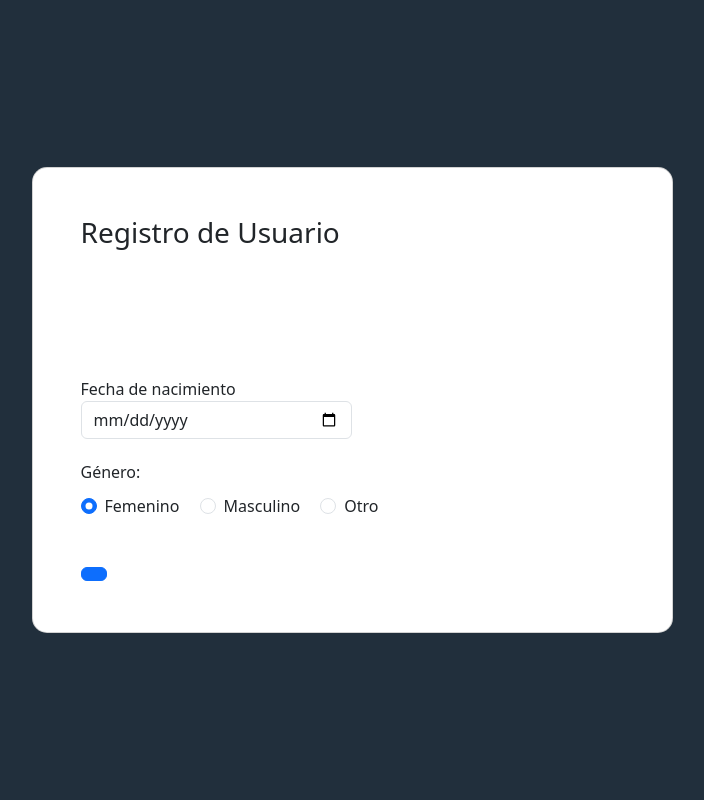
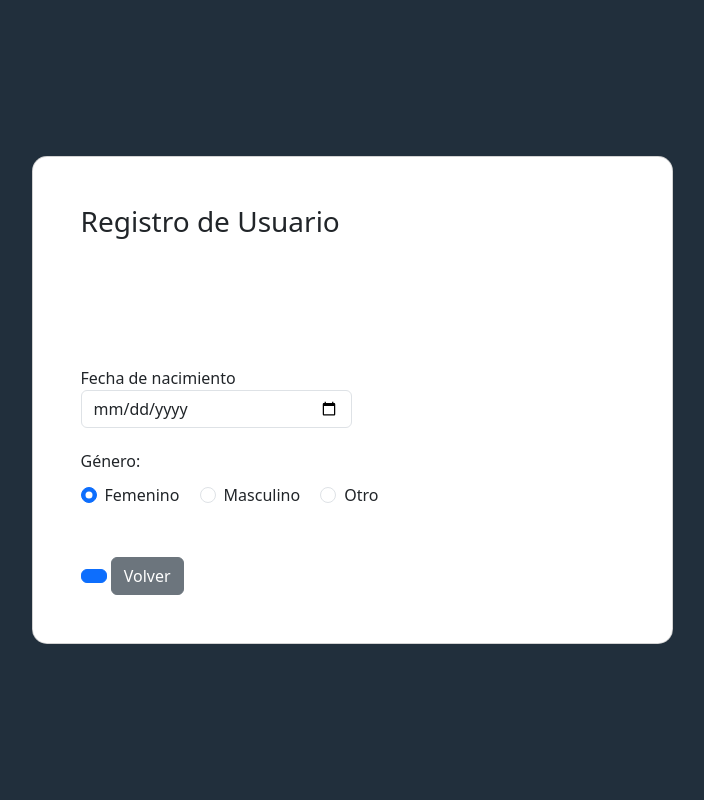
Before and after one commit to LucasApaCode/GRP-MODODIABLO-2024-PROYINF, a Flask app: template web page v2/templates/signup.html in a window 1280 px wide. Shown: the whole page, without its empty margins (288-992 px from the left). Run offline with Flask 3, Linux system fonts and the light colour scheme; the template is opened without the code that fills it, so the values that code supplies are empty.

Commit message:
Update signup.html

```diff
--- a/web page v2/templates/signup.html
+++ b/web page v2/templates/signup.html
@@ -17,7 +17,17 @@
             crossorigin="anonymous"
         />
         <link href="https://unpkg.com/aos@2.3.1/dist/aos.css" rel="stylesheet">
+        <link rel="stylesheet" href="{{ url_for('static', filename='css/styles.css') }}">
         <link rel="shortcut icon" href="../img/invertido.png">
+        <script src="https://code.jquery.com/jquery-3.6.0.min.js"></script>
+        <script>
+          $(document).ready(function() {
+              // Ocultar mensajes después de 5 segundos
+              setTimeout(function() {
+                  $('.alert').fadeOut('slow');
+              }, 3000); // 5000 milisegundos = 5 segundos
+          });
+        </script>
     </head>
 
     <body>
@@ -137,8 +147,10 @@
                             {% endfor %}
                         </div>
 
-                        <button type="submit" class="btn btn-primary">{{ form.submit.label.text }}</button>
-
+                        <div class="text-center mt-4"></div>
+                          <button type="submit" class="btn btn-primary">{{ form.submit.label.text }}</button>
+                          <a href="{{ url_for('admin_dashboard') }}" class="btn btn-secondary">Volver</a>
+                        </div>
                       </form>
                     </div>
                   </div>
```
